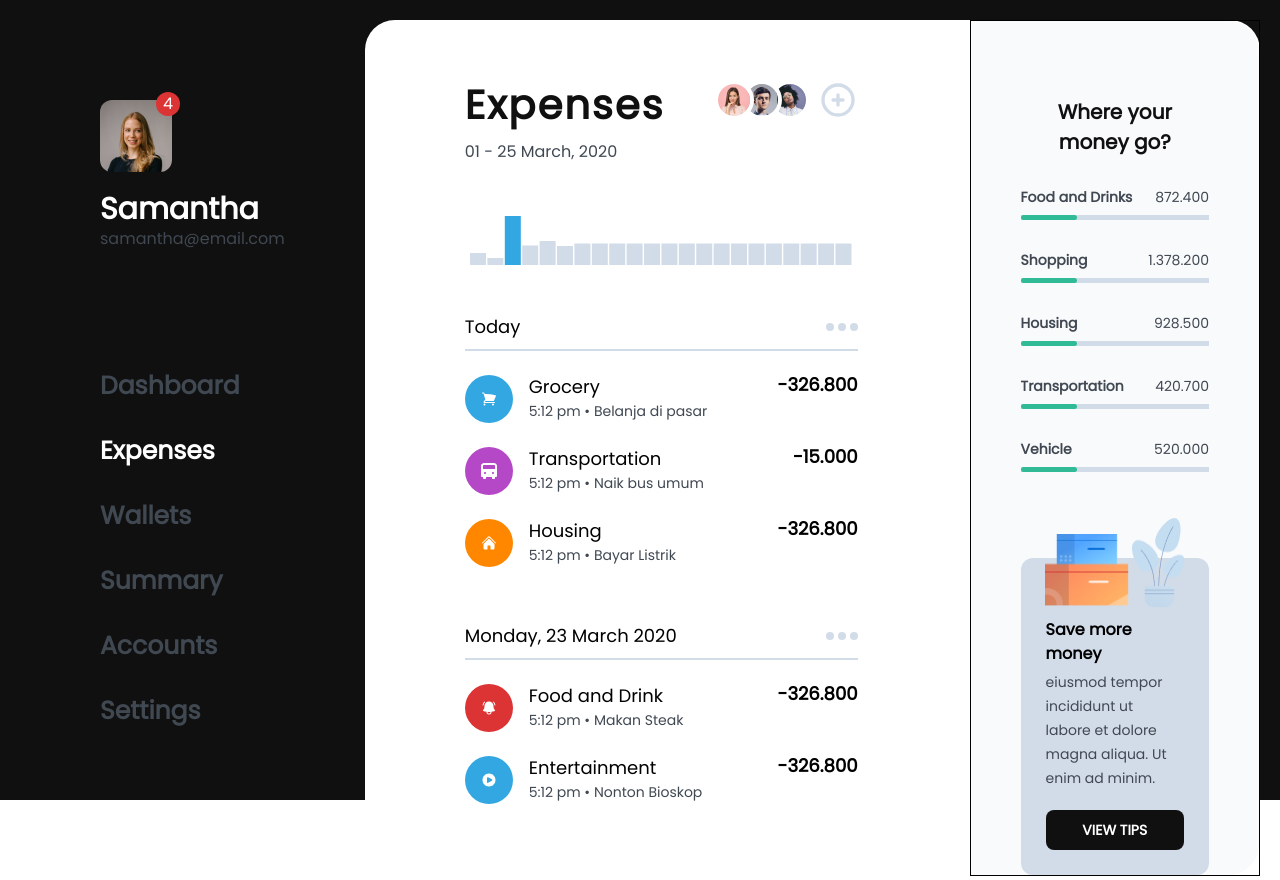
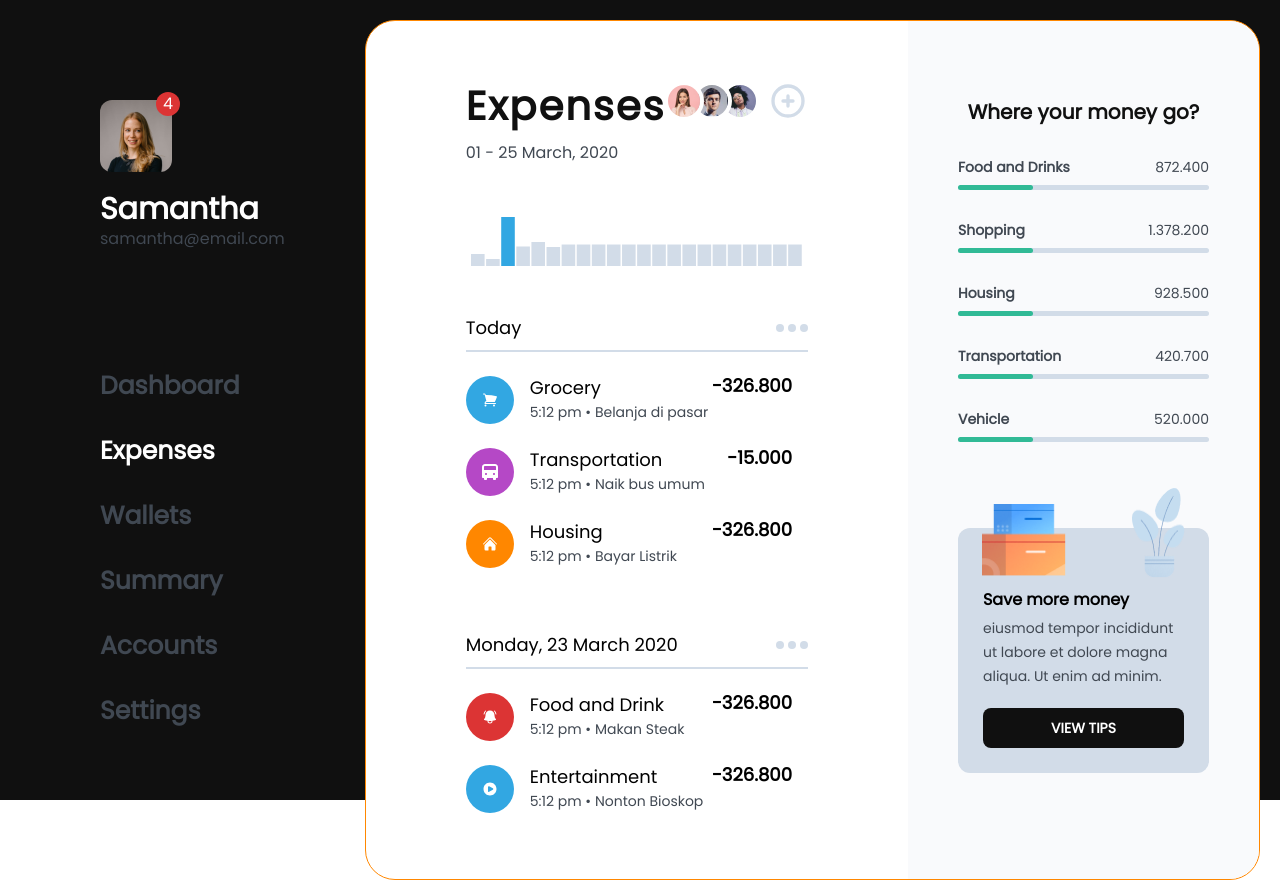
Before and after one commit to masudrahman-dev/expenses, a React (Vite) app: page / in a window 1280 px wide. Built offline with nearby package versions, Linux system fonts and the light colour scheme.

Commit message:
correction

```diff
--- a/src/App.tsx
+++ b/src/App.tsx
@@ -38,20 +38,18 @@ const Title: React.FC<TitleProps> = ({ title }) => {
 
 const App = () => {
   return (
-    <div className="  bg-black md:h-screen ">
-      <div className="flex flex-col md:flex-row px-5 pt-5 w-full max-w-[1440px] mx-auto ">
+    <div className="  bg-black h-screen ">
+      <div className="flex flex-col  md:flex-row px-5 pt-5 w-full max-w-[1440px] mx-auto ">
         <Sidebar />
-          <Space className="pt-12 md:pt-0"/>
-        <div className=" rounded-[30px] w-full bg-white  grid grid-cols-1 gap-3 md:grid-cols-12">
-
-          <div className=" md:col-span-8 w-full md:py-[60px] p-4 h-full  md:px-[100px] ">
-            <div className="">
+        <Space className="pt-12 md:pt-0" />
+        <div className="  flex rounded-[30px]  w-[1060px] h-[860px] border border-yellow justify-between bg-white  ">
+          <div className=" w-full    md:pt-[60px] p-4   md:px-[100px] ">
             <Analytics />
             <div>
               <Space className="pt-[47px]" />
               <Title title="Today" />
               <Space className="pb-[24px]" />
-                <div className=" flex flex-col gap-6 ">
+              <div className=" flex flex-col gap-6 h-[200px] pr-4 overflow-y-auto ">
                 <Line
                   label="Grocery"
                   iconBgColor="bg-blue"
@@ -77,14 +75,55 @@ const App = () => {
                   place="Bayar Listrik"
                   icon={<HomeIcon className=" w-4 h-4 text-white " />}
                 />
+
+                <Line
+                  label="Housing"
+                  iconBgColor="bg-yellow"
+                  amount={"326.800"}
+                  time="5:12 pm"
+                  place="Bayar Listrik"
+                  icon={<HomeIcon className=" w-4 h-4 text-white " />}
+                />
+                <Line
+                  label="Housing"
+                  iconBgColor="bg-yellow"
+                  amount={"326.800"}
+                  time="5:12 pm"
+                  place="Bayar Listrik"
+                  icon={<HomeIcon className=" w-4 h-4 text-white " />}
+                />
+
+                <Line
+                  label="Housing"
+                  iconBgColor="bg-yellow"
+                  amount={"326.800"}
+                  time="5:12 pm"
+                  place="Bayar Listrik"
+                  icon={<HomeIcon className=" w-4 h-4 text-white " />}
+                />
+                <Line
+                  label="Housing"
+                  iconBgColor="bg-yellow"
+                  amount={"326.800"}
+                  time="5:12 pm"
+                  place="Bayar Listrik"
+                  icon={<HomeIcon className=" w-4 h-4 text-white " />}
+                />
+                <Line
+                  label="Housing"
+                  iconBgColor="bg-yellow"
+                  amount={"326.800"}
+                  time="5:12 pm"
+                  place="Bayar Listrik"
+                  icon={<HomeIcon className=" w-4 h-4 text-white " />}
+                />
               </div>
             </div>
-
-              <div className="">
+            <main>
               <Space className="pt-[59px]" />
               <Title title="Monday, 23 March 2020" />
               <Space className="pb-[24px]" />
-                <div className="flex flex-col gap-6">
+              <div className="flex flex-col gap-6 h-[130px] pr-4 overflow-y-auto">
                 <Line
                   label="Food and Drink"
                   iconBgColor="bg-red"
@@ -101,12 +140,34 @@ const App = () => {
                   place="Nonton Bioskop"
                   icon={<PlayCircleIcon className=" w-4 h-4 text-white " />}
                 />
+                <Line
+                  label="Entertainment"
+                  iconBgColor="bg-blue"
+                  amount={"326.800"}
+                  time="5:12 pm"
+                  place="Nonton Bioskop"
+                  icon={<PlayCircleIcon className=" w-4 h-4 text-white " />}
+                />
+                <Line
+                  label="Entertainment"
+                  iconBgColor="bg-blue"
+                  amount={"326.800"}
+                  time="5:12 pm"
+                  place="Nonton Bioskop"
+                  icon={<PlayCircleIcon className=" w-4 h-4 text-white " />}
+                />
+                <Line
+                  label="Entertainment"
+                  iconBgColor="bg-blue"
+                  amount={"326.800"}
+                  time="5:12 pm"
+                  place="Nonton Bioskop"
+                  icon={<PlayCircleIcon className=" w-4 h-4 text-white " />}
+                />
               </div>
+            </main>
           </div>
-            </div>
-          </div>
-
-          <div className="md:col-span-4 max-w-[350px] border">
+          <div className="  min-w-[350px] ">
             <SidebarRight />
           </div>
         </div>
--- a/src/components/analytics/index.tsx
+++ b/src/components/analytics/index.tsx
@@ -10,7 +10,6 @@ import Space from "../space";
 const Analytics = () => {
   return (
     <>
-      <div>
       <div className=" flex w-full items-start justify-between">
         <div>
           <h1 className="text-black md:text-4xl text-2xl font-semibold tracking-wider	">
@@ -20,18 +19,9 @@ const Analytics = () => {
         </div>
         <div className="flex gap-3 items-center  ">
           <div className=" flex items-center -space-x-1 relative ">
-              <Avatar
-                src={avatar1Img}
-                className="z-30  hover:z-40 focus:z-40"
-              />
-              <Avatar
-                src={avatar2Img}
-                className="z-20  hover:z-40 focus:z-40"
-              />
-              <Avatar
-                src={avatar3Img}
-                className="z-10  hover:z-40 focus:z-40"
-              />
+            <Avatar src={avatar1Img} className="z-30  hover:z-40 focus:z-40" />
+            <Avatar src={avatar2Img} className="z-20  hover:z-40 focus:z-40" />
+            <Avatar src={avatar3Img} className="z-10  hover:z-40 focus:z-40" />
           </div>
           <div className="text-lg w-10 h-10  flex justify-center items-center">
             <svg
@@ -53,7 +43,6 @@ const Analytics = () => {
       </div>
       <Space className="pt-[46px]" />
       <ChartMonth />
-      </div>
     </>
   );
 };
--- a/src/components/profile/index.tsx
+++ b/src/components/profile/index.tsx
@@ -12,7 +12,7 @@ const Profile: React.FC = () => {
       </div>
       <div className="mt-5">
         <h1 className="text-3xl font-bold">Samantha</h1>
-        <p className="text-gray">samantha@email.com</p>
+        <p className="text-gray hover:text-white">samantha@email.com</p>
       </div>
     </div>
   );
--- a/src/components/progress-bar/index.tsx
+++ b/src/components/progress-bar/index.tsx
@@ -16,7 +16,7 @@ const ProgressBar: React.FC<ProgressBarProps> = ({
         <p className="text-xs text-gray">{amount ? amount : "00"}</p>
       </div>
       <div className="relative">
-        <div className="h-[5px] bg-blue-light"></div>
+        <div className="h-[5px] bg-blue-light rounded-full"></div>
         <div
           style={{ width: `${parent}%` }}
           className="h-[5px] absolute  inset-0 bg-green rounded-full"
--- a/src/components/sidebar-right/index.tsx
+++ b/src/components/sidebar-right/index.tsx
@@ -5,7 +5,7 @@ import SaveCard from "../save-card";
 
 const SidebarRight = () => {
   return (
-    <div className=" bg-[#F9FAFC] md:px-[50px] px-4 rounded-r-[30px] ">
+    <div className=" bg-[#F9FAFC] md:px-[50px] h-full px-4 rounded-r-[30px] ">
       <Space className="md:pt-[76px] pt-10" />
       <h1 className="text-xl text-black font-semibold text-center">
         Where your money go?
--- a/src/components/sidebar/sidebar-items/index.tsx
+++ b/src/components/sidebar/sidebar-items/index.tsx
@@ -35,7 +35,7 @@ const SidebarItems: React.FC = () => {
       {sidebarItems.map((item) => {
         return (
           <li
-            className={clx("text-2xl text-gray  font-semibold ", {
+            className={clx("text-2xl text-gray  font-semibold hover:text-white ", {
               "text-white": item.label === "Expenses",
             })}
             key={v4()}
```
Lines whose indentation alone changed are shown as unchanged.
